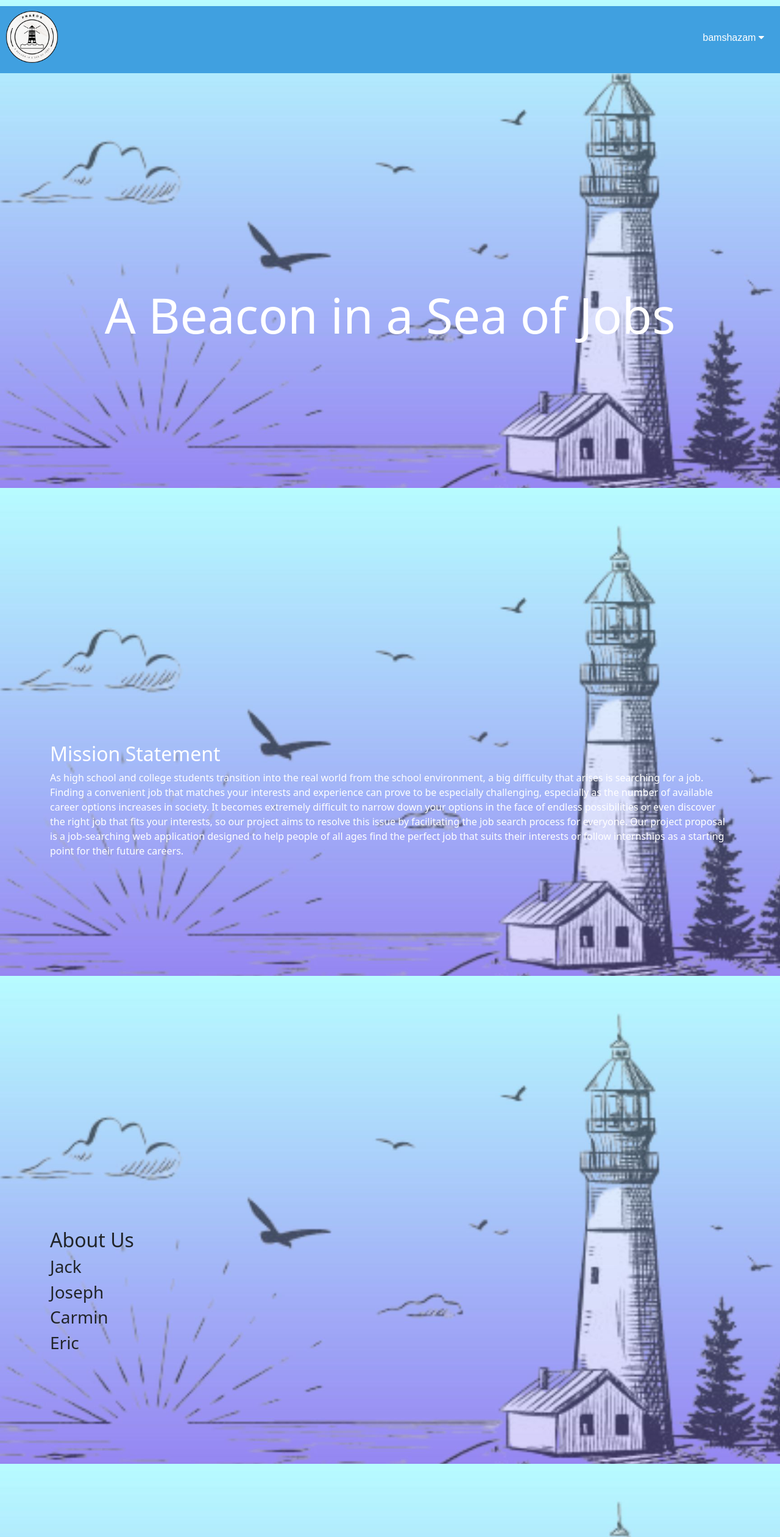
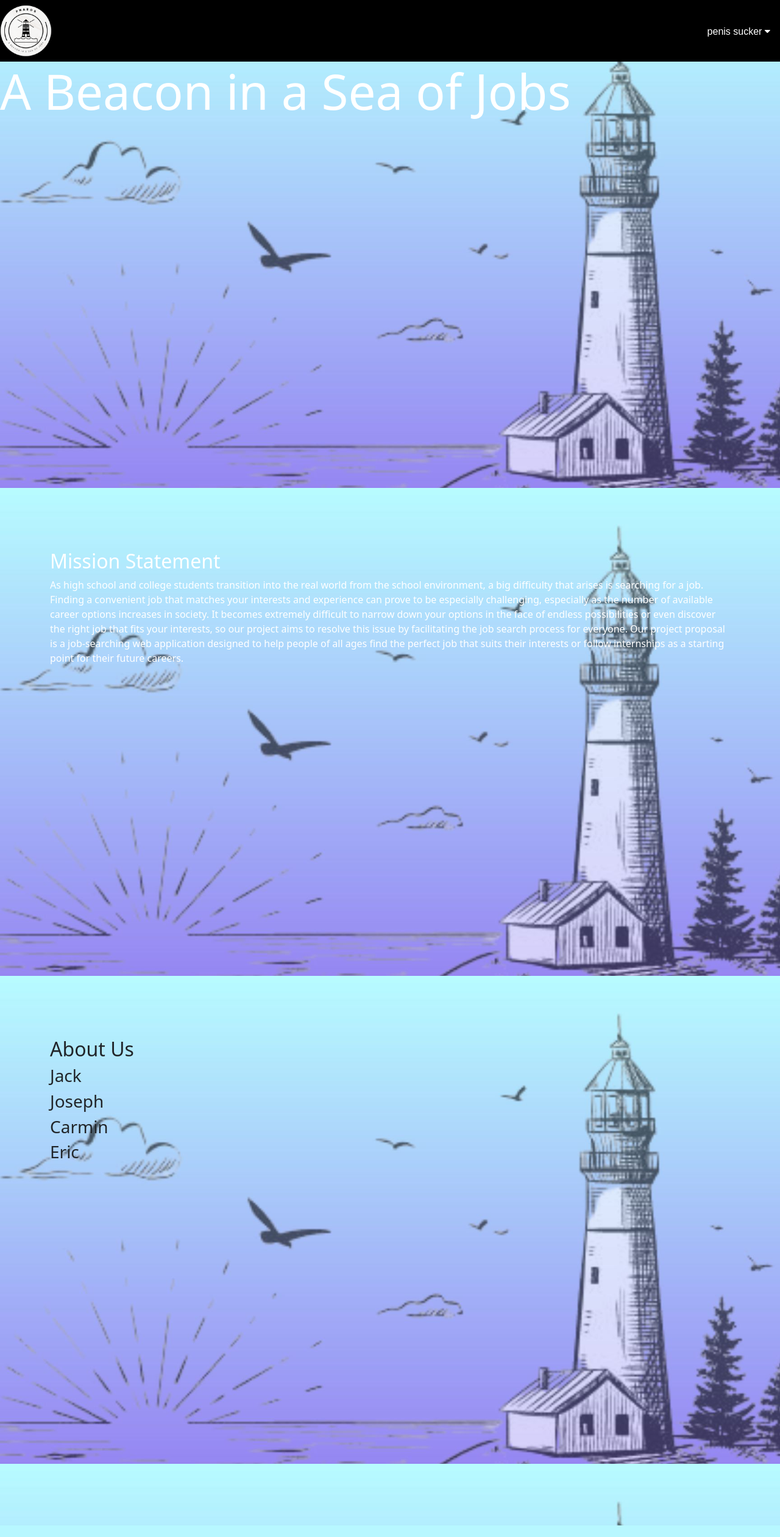
Before and after one commit to carminvuong/job-searching, a Django app: page / in a window 1280 px wide. Shown: the whole page at 61% size. Run offline with Django 4.2, Linux system fonts and the light colour scheme; some libraries are stand-ins or nearby versions; some web fonts are replaced.

Commit message:
fixed navbar margin

```diff
--- a/jobsearching/jobwebsite/apps.py
+++ b/jobsearching/jobwebsite/apps.py
@@ -4,3 +4,6 @@ from django.apps import AppConfig
 class JobwebsiteConfig(AppConfig):
     default_auto_field = 'django.db.models.BigAutoField'
     name = 'jobwebsite'
+
+    def ready(self):
+        import jobwebsite.signals
--- a/jobsearching/jobwebsite/static/css/base.css
+++ b/jobsearching/jobwebsite/static/css/base.css
@@ -1,9 +1,9 @@
 @import url('https://fonts.googleapis.com/css2?family=Montserrat+Subrayada&display=swap');
 
 .navbar {
-  margin: 10px;
-  padding: 0;
-  background-color:#40a0e0;
+  margin: 0px;
+  padding: 0px;
+  background-color:black;
   font-family: 'Montserrat Subrayada', sans-serif;
   font-size: 30px;
   overflow:hidden;
@@ -65,46 +65,6 @@
 .show {
   display: block;
 }
-/*
-nav li {
-  display: inline-block;
-  position: relative;
-}
-nav li ul {
-  display: none;
-  position: absolute;
-  top: 100%;
-  padding: 0;
-  margin:0px;
-}
-
-nav li:hover > ul {
-  display: block;
-}
-
-li a {
-  display: block;
-  color:rgb(255, 255, 255);
-  padding: 30px 30px;
-  text-decoration: none;
-  font-family: 'Montserrat Subrayada', sans-serif;
-  font-size: 30px;
-  box-sizing: border-box;
-  cursor:pointer;
-  text-align:center;
-}
-
-/* Change the link color on hover */
-/* li a:hover {
-  color: #BDE3FF;
-} */
-
-header {
-  align-items:center;
-  background-color:#40a0e0;
-  padding: 0px;
-  height: 110px;
-}
 
 body {
   background-image:url("/static/images/Top_BG.jpg");
@@ -119,8 +79,9 @@ body {
 section {
   min-height:100vh;
   display:flex;
-  justify-content:center;
-  align-items:center;
+  justify-content:top;
+  align-items:top;
+  vertical-align: top
 }
 
 section:nth-child(1){
--- a/jobsearching/jobwebsite/static/css/home.css
+++ b/jobsearching/jobwebsite/static/css/home.css
@@ -1,4 +1,8 @@
 @import url('https://fonts.googleapis.com/css2?family=Montserrat+Subrayada&display=swap');
+
+.navbar {
+  margin: 0;
+}
 
 nav li {
   display: inline-block;
--- a/jobsearching/jobwebsite/templates/jobwebsite/base.html
+++ b/jobsearching/jobwebsite/templates/jobwebsite/base.html
@@ -19,10 +19,10 @@
   <body>
     <header>
       <nav>
-          <div class="navbar">
+          <div class="navbar" style="margin:0px">
             <img src="{% static '/images/Logo.jpg' %}" width="85" height="85" alt="bamshazam">
             <div class="dropdown">
-              <button class="dropbtn" onclick="myFunction()">bamshazam
+              <button class="dropbtn" onclick="myFunction()">penis sucker
                 <i class="fa fa-caret-down"></i>
               </button>
               <div class="dropdown-content" id="myDropdown">
```
Also changed, not shown: jobsearching/jobwebsite/forms.py (+14 -4 lines), jobsearching/jobwebsite/models.py (+22 -3 lines), jobsearching/jobwebsite/signals.py (added, +16 -0 lines), db.sqlite3.
